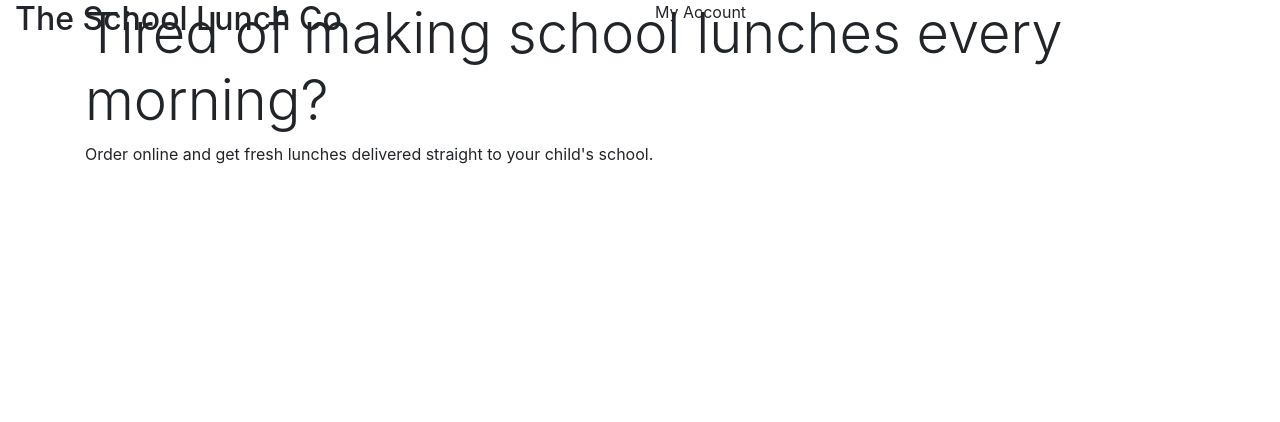
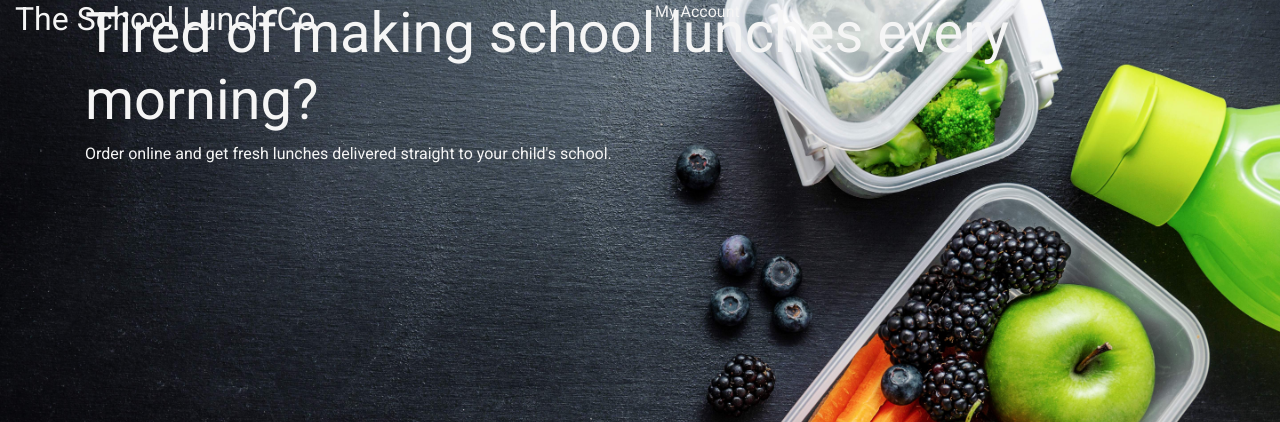
Before and after one commit to Code-Institute-Submissions/ms-project-4-v1, a Django app: page / in a window 1280 px wide. Shown: the top 422 px of the page. Run offline with Django 3.2, Linux system fonts and the light colour scheme; some libraries are stand-ins or nearby versions.

Commit message:
Style: added global styling

```diff
--- a/static/css/base.css
+++ b/static/css/base.css
@@ -2,3 +2,10 @@
 
 /*google fonts*/
 @import url('https://fonts.googleapis.com/css2?family=Merienda&family=Roboto&display=swap');
+
+body {
+    background: url('/media/homepage_background.jpg') no-repeat center center fixed;
+    background-size: cover;
+    color: whitesmoke;
+    font-family: Roboto;
+}
```
